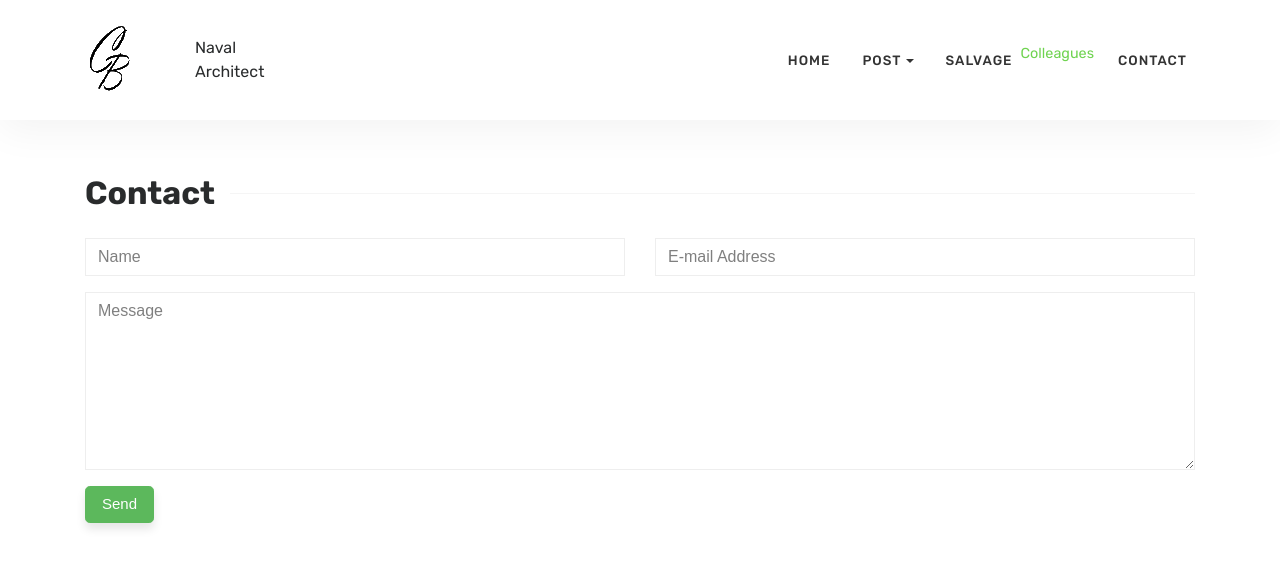
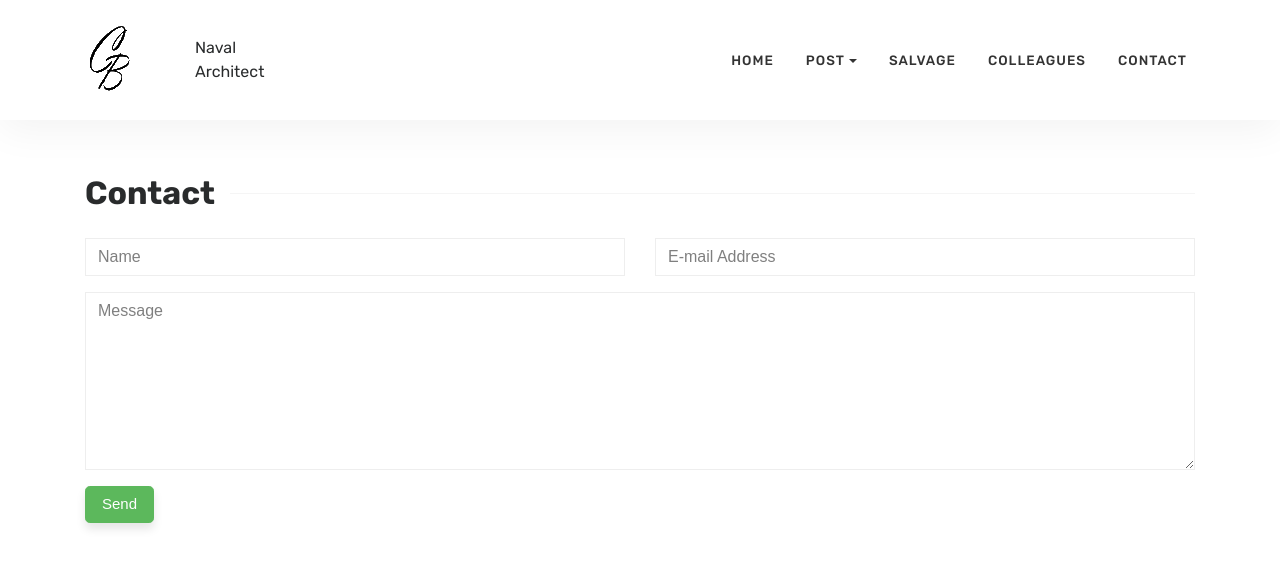
Before and after one commit to boazcochavi/boazcochavi.github.io, a Jekyll site: the page built from contact.html, in a window 1280 px wide and 1284 px high. Shown: the top 573 px of the window. Built offline with Jekyll 4.4.1, drawn with Linux system fonts in a browser that asks for light colours; grey boxes are pictures that could not be loaded.

Commit message:
small changes

```diff
--- a/_layouts/default.html
+++ b/_layouts/default.html
@@ -72,7 +72,7 @@
                     <a class="nav-link" href="{{ site.baseurl }}/about">Salvage</a>
                 </li>
                 <il class="nav-item">
-                    <a class="nav-item" href="{{ site.baseurl }}/>PhotoCollage">Colleagues</a>
+                    <a class="nav-link" href="{{ site.baseurl }}/>PhotoCollage">Colleagues</a>
                 </il>
                 <li class="nav-item">
                     <a class="nav-link" href="{{ site.baseurl }}/contact">Contact</a>
```
Also changed, not shown: PhotoCollage.md (+1 -1 lines).
